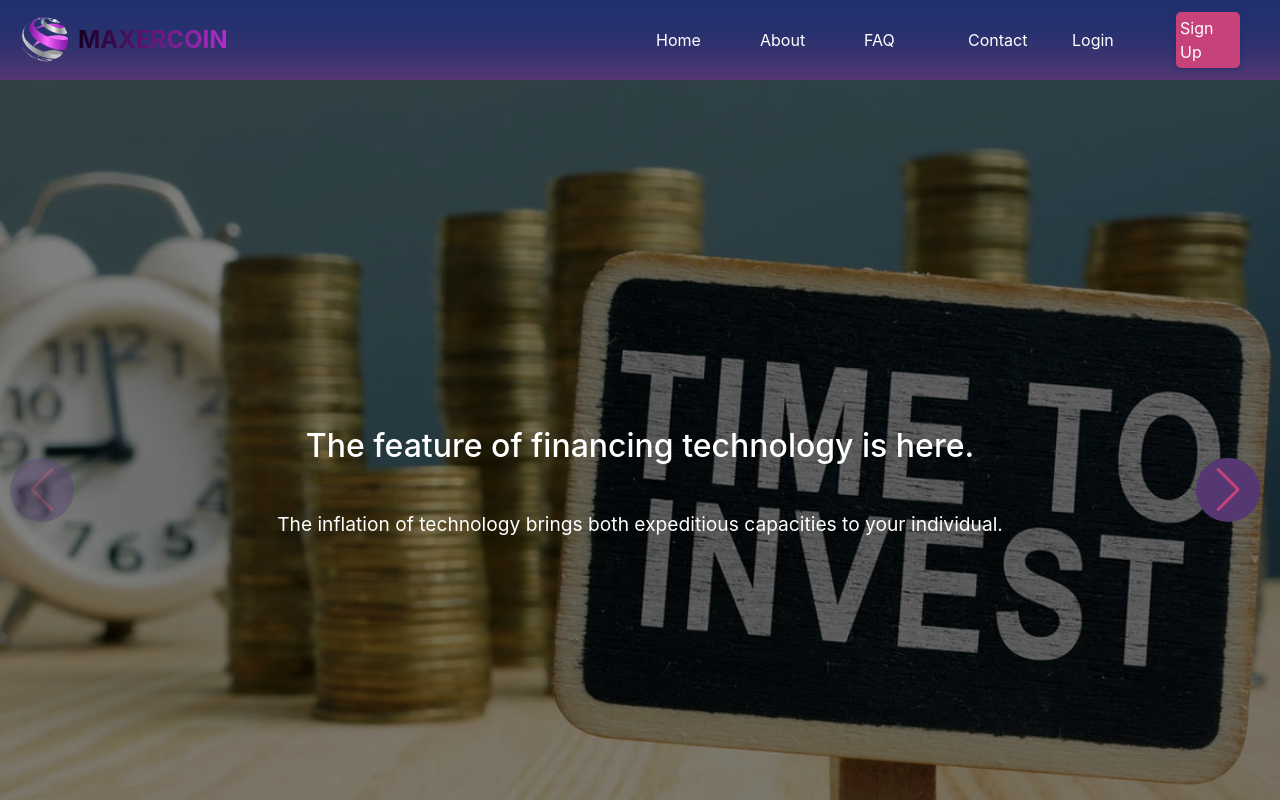
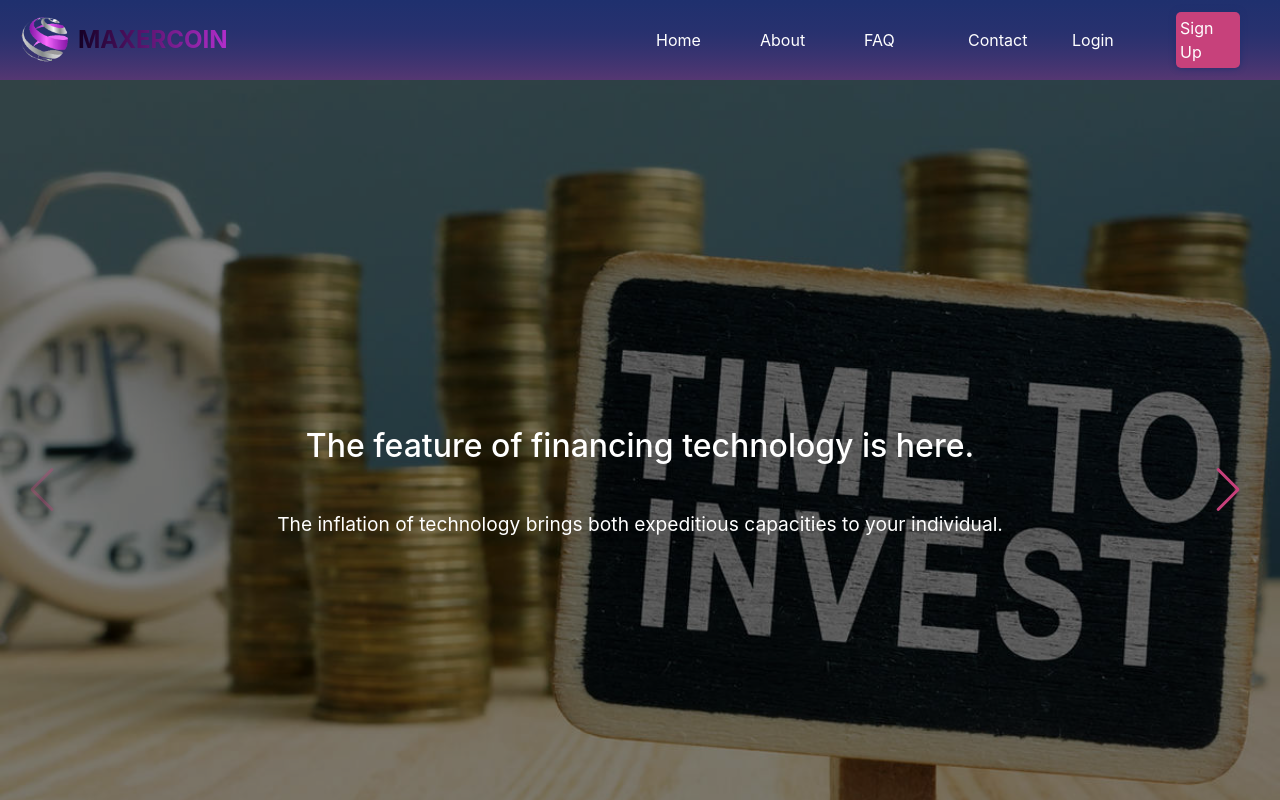
Before and after one commit to maxercoin/web, a Next.js app: page / in a window 1280 px wide. Shown: the top 800 px of the page. Built offline with nearby package versions, Linux system fonts and the light colour scheme; no server answers; grey boxes are pictures that could not be loaded.

Commit message:
Update globals.css

```diff
--- a/styles/globals.css
+++ b/styles/globals.css
@@ -44,7 +44,7 @@ a {
 
 .swiper-button-prev,
 .swiper-button-next {
-  background-color: #553772;
+  /* background-color: #553772; */
   padding: 2rem;
   border-radius: 50%;
   color: #c7417b !important;
```
